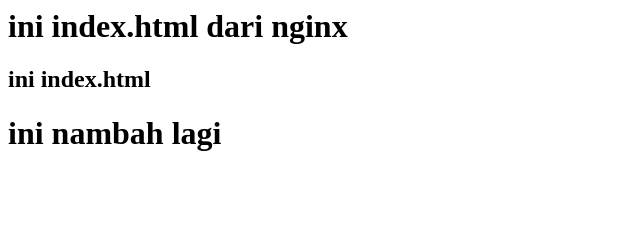
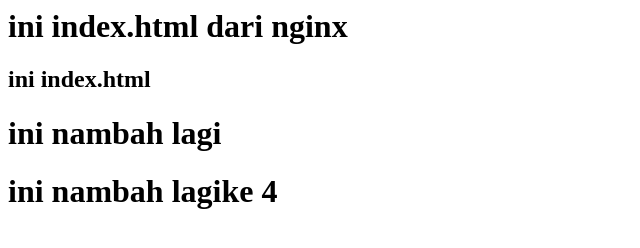
Before and after one commit to ridhosaputra726/web-nginx, a plain HTML site: page index.html in a window 1280 px wide. Shown: the whole page, without its empty margins (0-640 px from the left). Drawn offline with Linux system fonts and the light colour scheme.

Commit message:
tambah lagi

```diff
--- a/index.html
+++ b/index.html
@@ -1,3 +1,4 @@
 <h1> ini index.html dari nginx</h1>
 <h2>ini index.html</h2>
 <h1>ini nambah lagi</h1>
+<h1>ini nambah lagike 4</h1>
```
